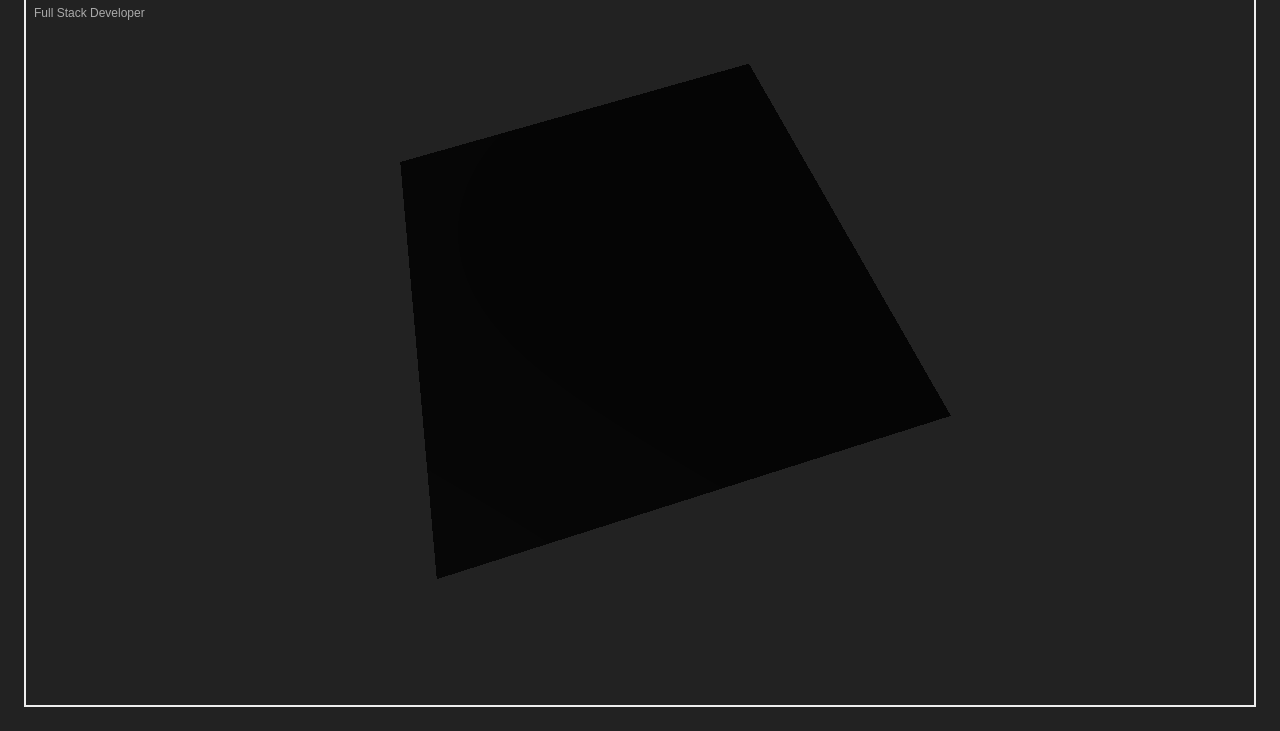
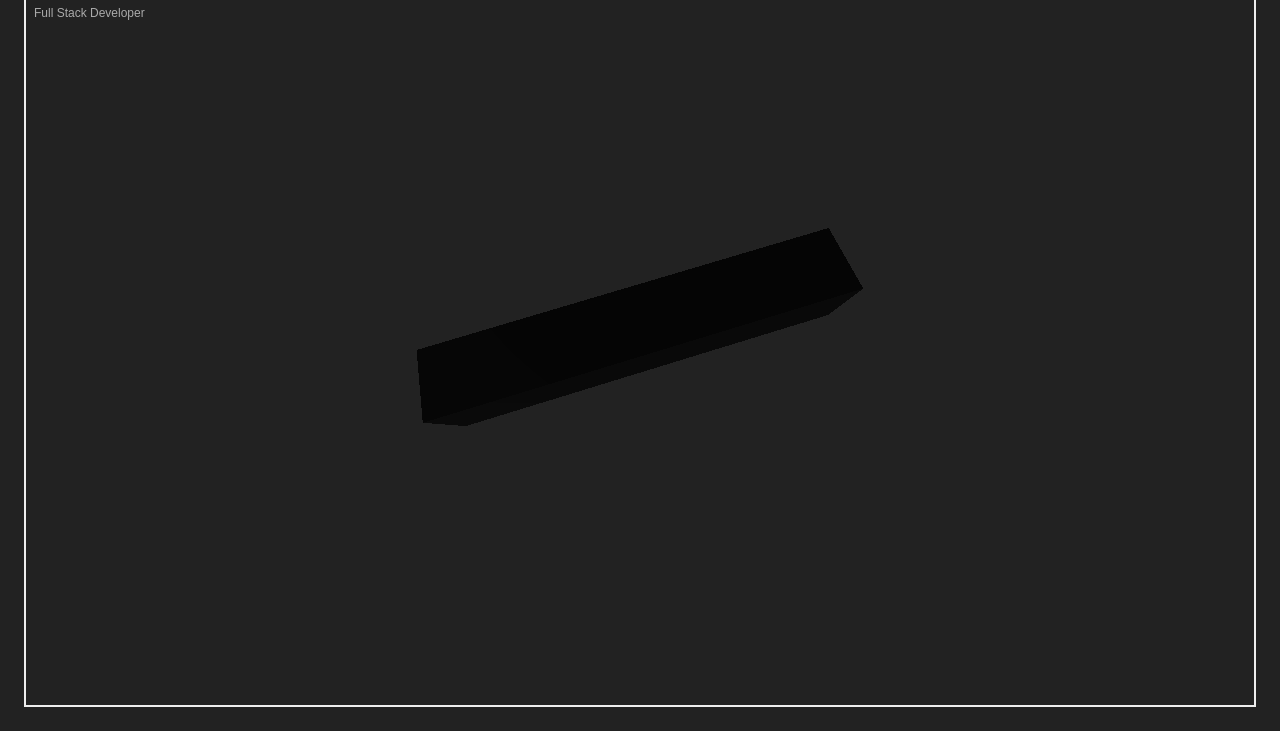
Before and after one commit to FedericoMenegoz/info, a website built with Vite: page index.html in a window 1280 px wide. Shown: the part 69-800 px from the top of the page. Built offline with nearby package versions, Linux system fonts and the light colour scheme; files whose address does not match are found by name; a web font is replaced by a local one.

Commit message:
Fixed square size

```diff
--- a/index.html
+++ b/index.html
@@ -9,7 +9,7 @@
   </head>
   <body class="dark overflow-hidden">
     <div>
-      <div id="cube-container" class="fixed top-0 right-0 w-full h-dvh z-0">
+      <div id="cube-container" class="fixed top-0 right-0 w-full h-dvh">
         <script type="module" src="./main.js"></script>
       </div>
       <!-- Fixed light/dark mode  -->
@@ -56,7 +56,7 @@
         </div>
       </div>
       <!-- Content -->
-      <div class="w-full h-dvh bg-background p-6">
+      <div class="w-full h-dvh bg-background p-6 z-20">
         <div
           class="z-50 w-full h-full border-2 border-border bg-background text-2xl flex flex-col items-start gap-2 p-2"
         >
--- a/main.js
+++ b/main.js
@@ -14,7 +14,7 @@ directionalLight.position.set(5, 5, 5).normalize();
 scene.add(directionalLight);
 
 const camera = new THREE.PerspectiveCamera( 100, container.clientWidth / container.clientHeight )
-camera.position.set(1, 1, 100)
+camera.position.set(1, 1, 50)
 camera.lookAt( scene.position )
 
 const renderer = new THREE.WebGLRenderer()
@@ -26,7 +26,7 @@ renderer.setAnimationLoop( animate )
 renderer.domElement.style.position = 'absolute';
 renderer.domElement.style.top = '0';
 renderer.domElement.style.left = '0';
-renderer.domElement.style.zIndex = '10'; // Ensure it’s between background and content
+renderer.domElement.style.zIndex = '0'; // Ensure it’s between background and content
 container.appendChild( renderer.domElement )
 
 // Load HDR Environment Map
@@ -36,7 +36,7 @@ rgbeLoader.load('./assets/cannon_1k.hdr', function (texture) {
   scene.environment = texture; // Use as environment for reflections
 })
 
-const geometry = new THREE.BoxGeometry( 80, 80, 80)
+const geometry = new THREE.BoxGeometry( 60, 10, 10)
 const material = new THREE.MeshStandardMaterial( {
     color: 0x111111,
 
```
Also changed, not shown: style/output.css.
